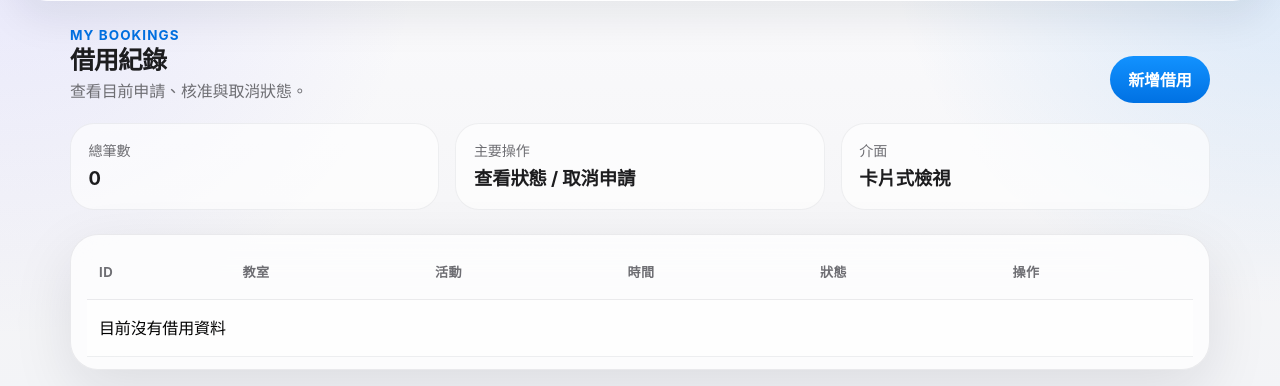
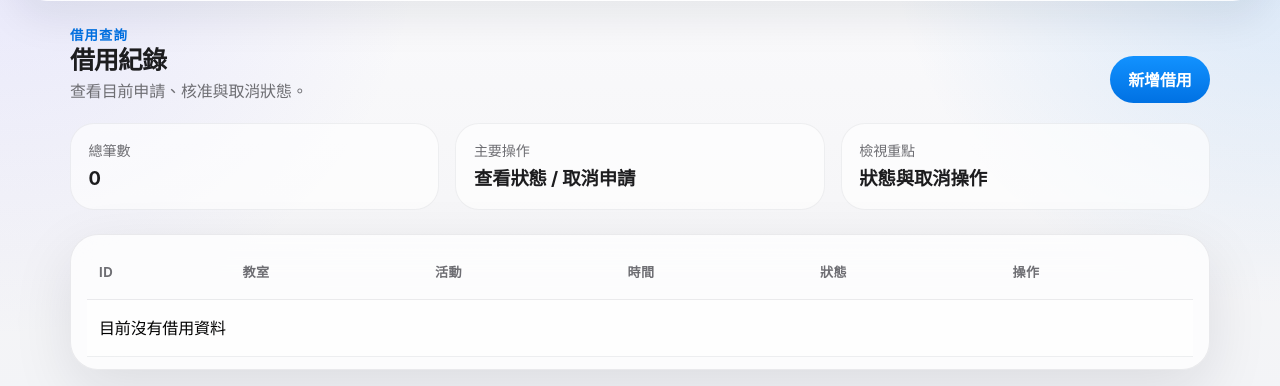
Before and after one commit to HansChung/EDClassrooom, a Flask app: page /bookings/ in a window 1280 px wide. Shown: the part 88-474 px from the top of the page. Run offline with Flask 3, Linux system fonts and the light colour scheme; the visitor is signed in with stand-in values (Sample User, id 1); data comes from the database, SQL or seed files in the repository; data that the repository does not hold is empty.

Commit message:
Clean up remaining UI copy

```diff
--- a/app/templates/bookings/list.html
+++ b/app/templates/bookings/list.html
@@ -3,7 +3,7 @@
 {% block content %}
 <div class="page-intro">
   <div>
-    <div class="eyebrow">My Bookings</div>
+    <div class="eyebrow">借用查詢</div>
     <h2 class="section-title mb-1">借用紀錄</h2>
     <div class="section-subtitle">查看目前申請、核准與取消狀態。</div>
   </div>
@@ -25,8 +25,8 @@
   </div>
   <div class="col-md-4">
     <div class="quick-card">
-      <div class="quick-card-title">介面</div>
-      <div class="quick-card-value">卡片式檢視</div>
+      <div class="quick-card-title">檢視重點</div>
+      <div class="quick-card-value">狀態與取消操作</div>
     </div>
   </div>
 </div>
--- a/app/templates/bookings/new.html
+++ b/app/templates/bookings/new.html
@@ -5,7 +5,7 @@
   <div>
     <div class="eyebrow">借用流程</div>
     <h2 class="section-title mb-1">新增借用申請</h2>
-    <div class="section-subtitle">把申請流程整理成更接近 iPhone app 的表單頁，先看空檔，再送出申請。</div>
+    <div class="section-subtitle">先確認可借用時段，再填寫申請內容。</div>
   </div>
   <div class="action-row">
     <div class="quick-card">
--- a/app/templates/calendar/month.html
+++ b/app/templates/calendar/month.html
@@ -6,7 +6,7 @@
   <div>
     <div class="eyebrow">行事曆檢視</div>
     <h2 class="section-title mb-1">借用行事曆</h2>
-    <div class="section-subtitle">改成更像 iPhone app 的日程卡片，先看每天有哪些借用，再決定下一步。</div>
+    <div class="section-subtitle">查看每日借用、課表與停用時段。</div>
   </div>
   <div class="d-flex gap-2 flex-wrap">
     <a class="btn btn-outline-primary btn-sm" href="{{ url_for('calendar.export_ics', room_id=export_room_id) }}">匯出 ICS</a>
--- a/app/templates/index.html
+++ b/app/templates/index.html
@@ -4,7 +4,7 @@
 <section class="hero-panel mb-4">
   <div class="hero-kicker">教室借用平台</div>
   <h1 class="hero-title">淡江大學教育科技學系教室借用系統</h1>
-  <p class="hero-subtitle mb-4">以更清楚的卡片資訊與柔和玻璃質感重整介面，讓使用者更快看懂教室、借用狀態與可用時段。</p>
+  <p class="hero-subtitle mb-4">集中查看教室資訊、借用狀態與可用時段。</p>
   <div class="row g-3">
     <div class="col-md-4">
       <div class="mini-stat">
@@ -30,7 +30,7 @@
 <div class="d-flex justify-content-between align-items-end mb-3">
   <div>
     <div class="section-title">快速總覽</div>
-    <div class="section-subtitle">先看可借用教室，再看最近的申請狀態。</div>
+    <div class="section-subtitle">查看可借用教室與最近申請狀態。</div>
   </div>
   {% if current_user.is_authenticated %}
     <a class="btn btn-primary" href="{{ url_for('booking.new_booking') }}">新增借用</a>
```
